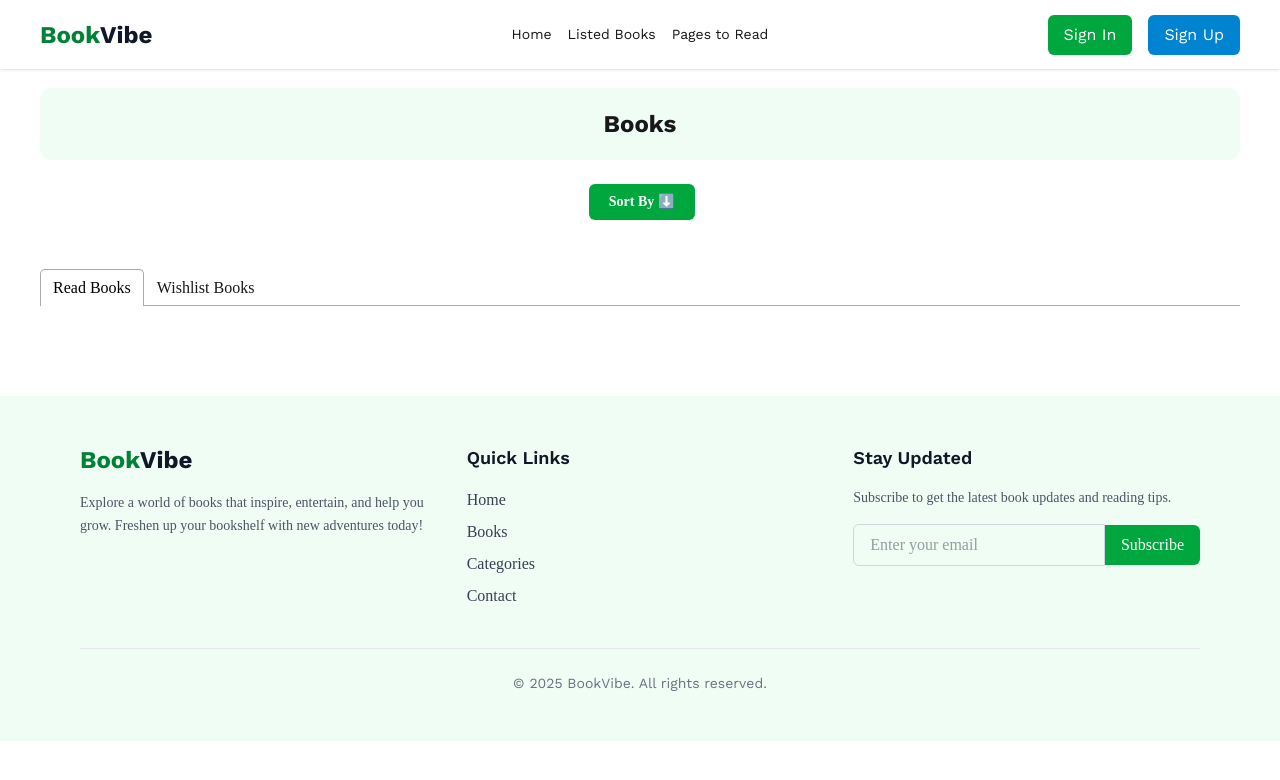
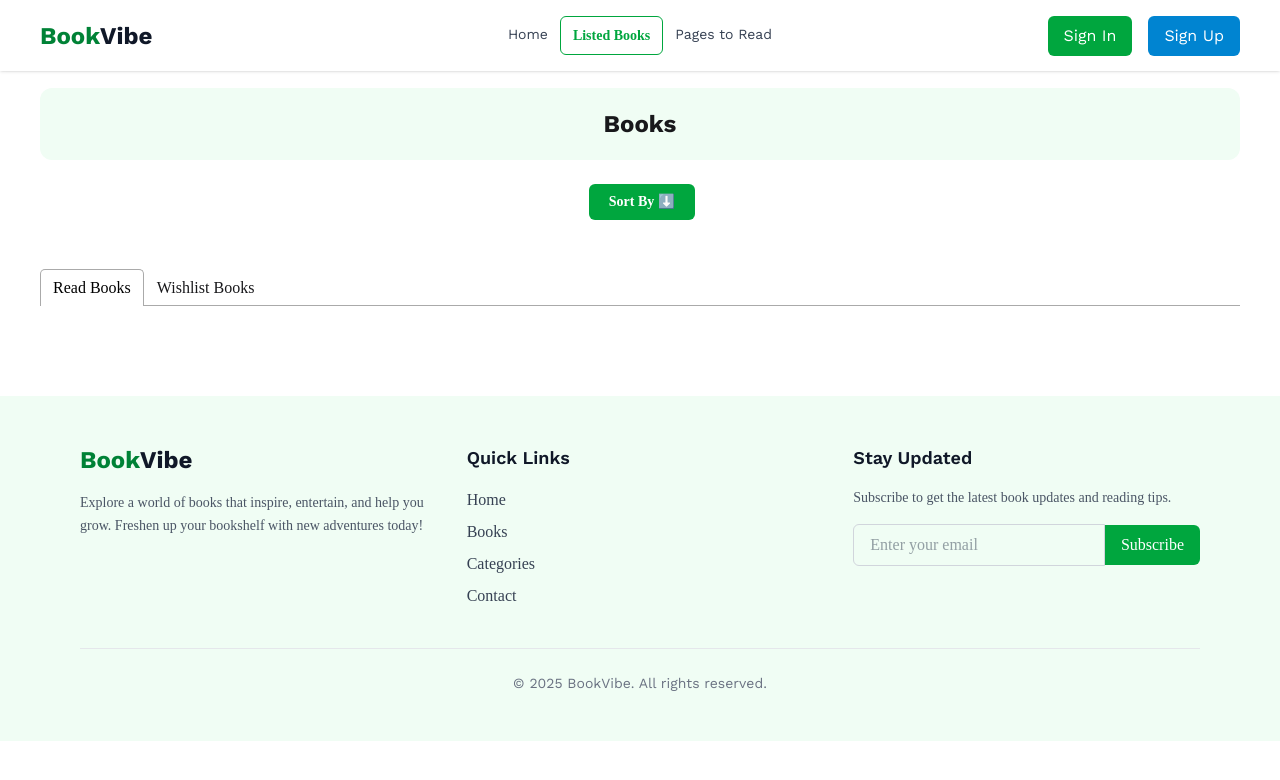
Before and after one commit to amdadislam01/book-vibe-store, a React (Vite) app: page /listed in a window 1280 px wide. Shown: the top 780 px of the page. Built offline with nearby package versions, Linux system fonts and the light colour scheme; a web font is replaced by a local one.

Commit message:
bookdetails section complate

```diff
--- a/package.json
+++ b/package.json
@@ -17,6 +17,8 @@
     "react-icons": "^5.5.0",
     "react-router": "^7.9.3",
     "react-tabs": "^6.1.0",
+    "sweetalert2": "^11.23.0",
+    "sweetalert2-react-content": "^5.1.0",
     "tailwindcss": "^4.1.14"
   },
   "devDependencies": {
--- a/src/components/Header/Navbar.jsx
+++ b/src/components/Header/Navbar.jsx
@@ -1,12 +1,24 @@
 import React from 'react'
-import { Link } from 'react-router';
+import { NavLink } from 'react-router';
 
 const Navbar = () => {
     const links = (
         <>
-            <Link to={'/'} className="m-2 font-work">Home</Link>
-            <Link to={'/listed'} className="m-2 font-work">Listed Books</Link>
-            <Link to={'/read'} className="m-2 font-work">Pages to Read</Link>
+            <NavLink to={'/'} className={({ isActive }) =>
+                isActive
+                    ? "text-green-600 font-semibold border border-green-600 rounded-md px-3 py-2"
+                    : "text-gray-700 font-work hover:text-green-600 px-3 py-2 rounded-md transition"
+            }>Home</NavLink>
+            <NavLink to={'/listed'} className={({ isActive }) =>
+                isActive
+                    ? "text-green-600 font-semibold border border-green-600 rounded-md px-3 py-2"
+                    : "text-gray-700 font-work hover:text-green-600 px-3 py-2 rounded-md transition"
+            }>Listed Books</NavLink>
+            <NavLink to={'/read'} className={({ isActive }) =>
+                isActive
+                    ? "text-green-600 font-semibold border border-green-600 rounded-md px-3 py-2"
+                    : "text-gray-700 font-work hover:text-green-600 px-3 py-2 rounded-md transition"
+            }>Pages to Read</NavLink>
         </>
     );
 
--- a/src/pages/ListedBooks/ListedBooks.jsx
+++ b/src/pages/ListedBooks/ListedBooks.jsx
@@ -20,6 +20,14 @@ const ListedBooks = () => {
 
     const handleSort = (type) => {
         setSort(type)
+        if (type === "pages") {
+            const sortedByPage = [...bookReadList].sort((a,b) => a.totalPages - b.totalPages);
+            setBookReadList(sortedByPage);
+        }
+        if (type === "rating") {
+            const sortedByReating = [...bookReadList].sort((a,b) => a.rating - b.rating);
+            setBookReadList(sortedByReating);
+        }
     }
     return (
         <div className='max-w-7xl mx-auto px-10 py-10'>
@@ -28,7 +36,7 @@ const ListedBooks = () => {
             </div>
             <div className="flex justify-center items-center mt-6">
                 <div className="dropdown dropdown-bottom dropdown-center">
-                    <div tabIndex={0} role="button" className="bg-green-600 hover:bg-green-700 text-white font-bold text-sm px-5 py-2 rounded-md ml-1 cursor-pointer">Sort By ⬇️</div>
+                    <div tabIndex={0} role="button" className="bg-green-600 hover:bg-green-700 text-white font-bold text-sm px-5 py-2 rounded-md ml-1 cursor-pointer">Sort By {sort?sort : ""} ⬇️</div>
                     <ul tabIndex={0} className="dropdown-content menu bg-base-100 rounded-box z-1 w-52 p-2 shadow-sm">
                         <li><a onClick={() => handleSort("pages")}>Pages</a></li>
                         <li><a onClick={() => handleSort("rating")}>Rating</a></li>
```
Also changed, not shown: 1 other file (tests, documents, lock files or other folders).
